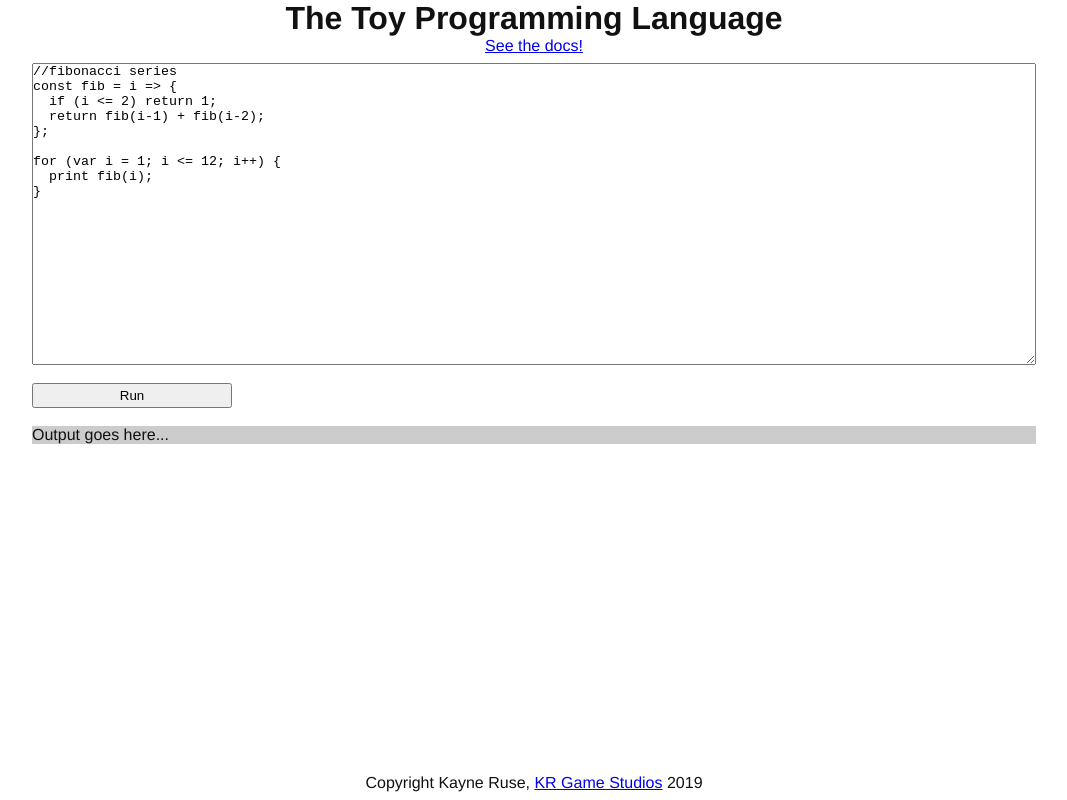
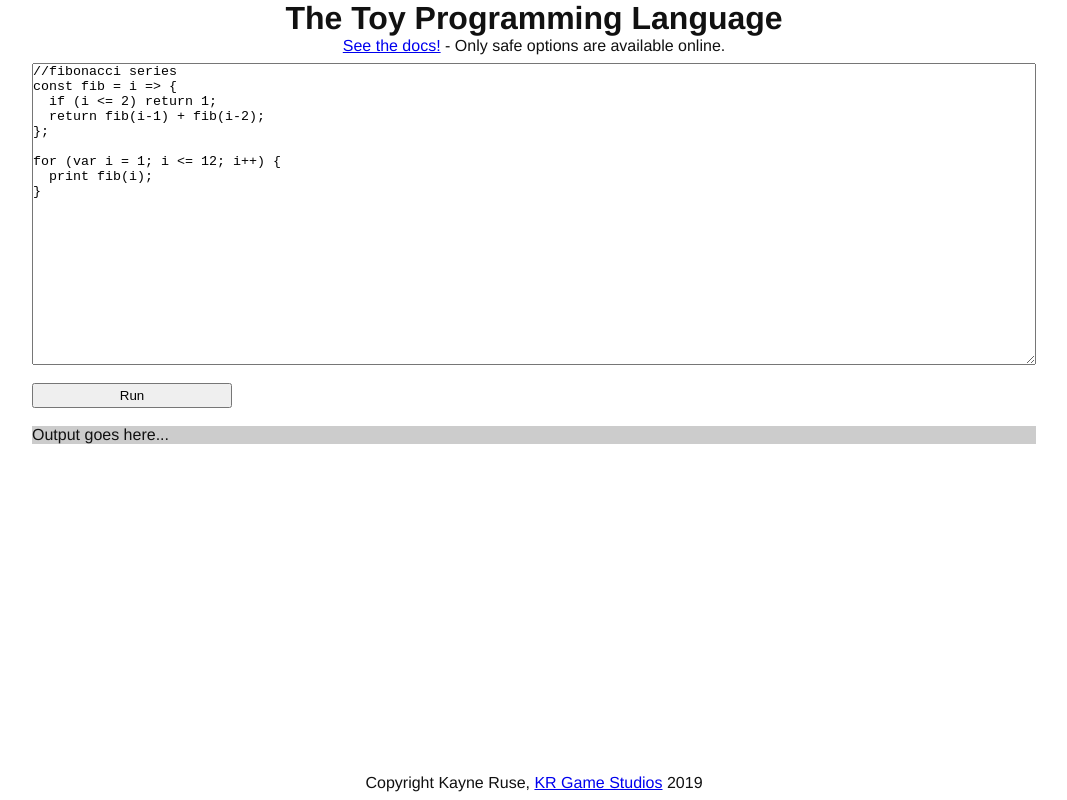
Before and after one commit to Ratstail91/toylang, a plain HTML site: page public/index.html in a window 1280 px wide. Shown: the whole page, without its empty margins (106-1173 px from the left). Drawn offline with Linux system fonts and the light colour scheme.

Commit message:
Tweaked website

```diff
--- a/public/index.html
+++ b/public/index.html
@@ -12,7 +12,7 @@
 		<div class="central">
 			<div class="page">
 				<h1 class="centered">The Toy Programming Language</h1>
-				<p class="centered"><a target="_blank" href="https://github.com/Ratstail91/Toy/blob/master/docs/reference_language.md">See the docs!</a></p>
+				<p class="centered"><a target="_blank" href="https://github.com/Ratstail91/Toy/blob/master/docs/reference_language.md">See the docs!</a> - Only safe options are available online.</p>
 				<form onsubmit="run(); return false;" class="panel">
 					<textarea id="input" rows="20" cols="100" class="panel" spellcheck="false">//fibonacci series&#10;const fib = i =&gt; {&#10;  if (i &lt;= 2) return 1;&#10;  return fib(i-1) + fib(i-2);&#10;};&#10;&#10;for (var i = 1; i &lt;= 12; i++) {&#10;  print fib(i);&#10;}&#10;</textarea>
 					<br />
```
